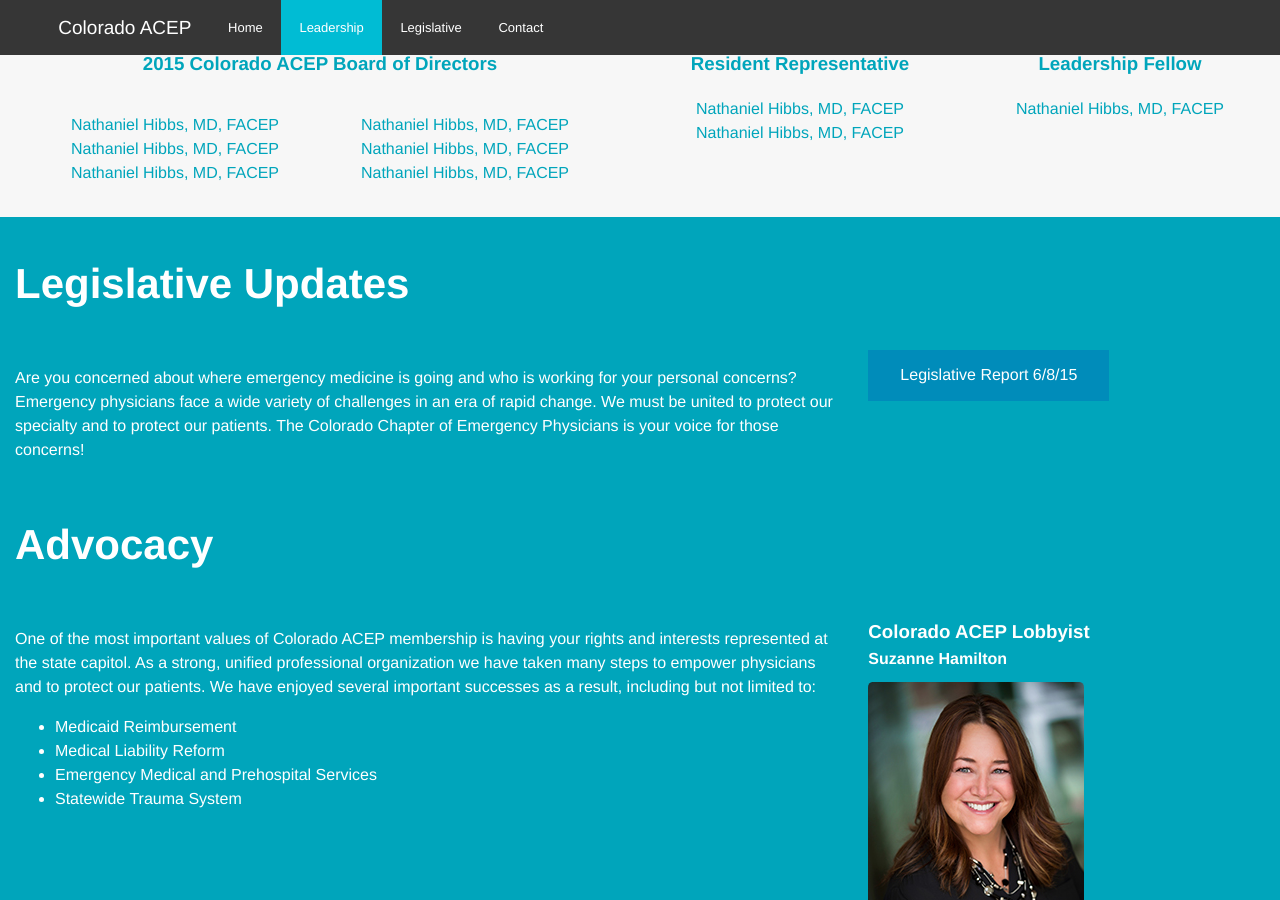
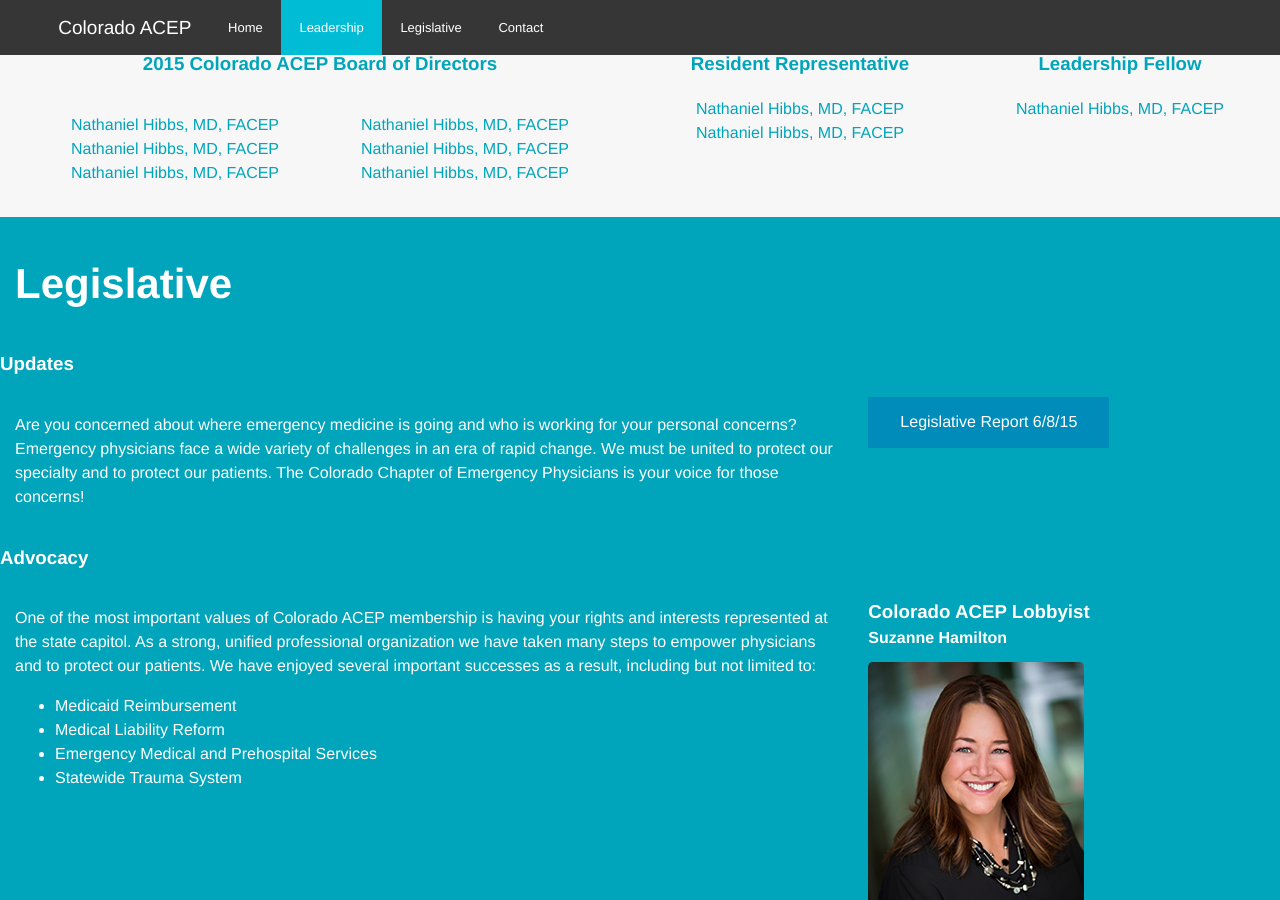
Before and after one commit to pebutler3/coacep, a Jekyll site: the page built from index.html, in a window 1280 px wide and 900 px high, scrolled down 1374 px. Built offline with Jekyll 4.4.1, drawn with Linux system fonts in a browser that asks for light colours.

Commit message:
add article title/h2 header

```diff
--- a/index.html
+++ b/index.html
@@ -81,8 +81,9 @@
 
 
 <article class="legislative" data-scroll-index="2">
+    <h2>Legislative</h2>
     <section class="updates">
-        <h2>Legislative Updates</h2>
+        <h3>Updates</h3>
         <div>
             <p>Are you concerned about where emergency medicine is going and who is working for your personal concerns? Emergency physicians face a wide variety of challenges in an era of rapid change. We must be united to protect our specialty and to protect our patients.  The Colorado Chapter of Emergency Physicians is your voice for those concerns!</p>
         </div>
@@ -91,7 +92,7 @@
         </ul>
     </section>
     <section class="advocacy">
-        <h2>Advocacy</h2>
+        <h3>Advocacy</h3>
         <div>
             <p>One of the most important values of Colorado ACEP membership is having your rights and interests represented at the state capitol. As a strong, unified professional organization we have taken many steps to empower physicians and to protect our patients. We have enjoyed several important successes as a result, including but not limited to:</p>
             <ul>
```
